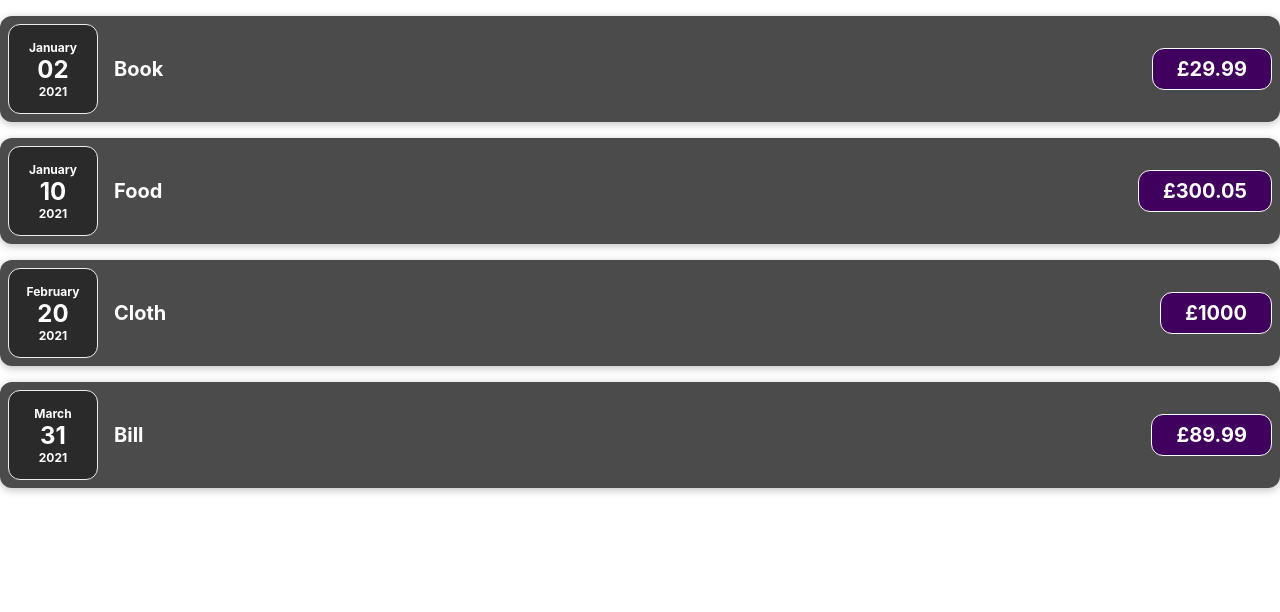
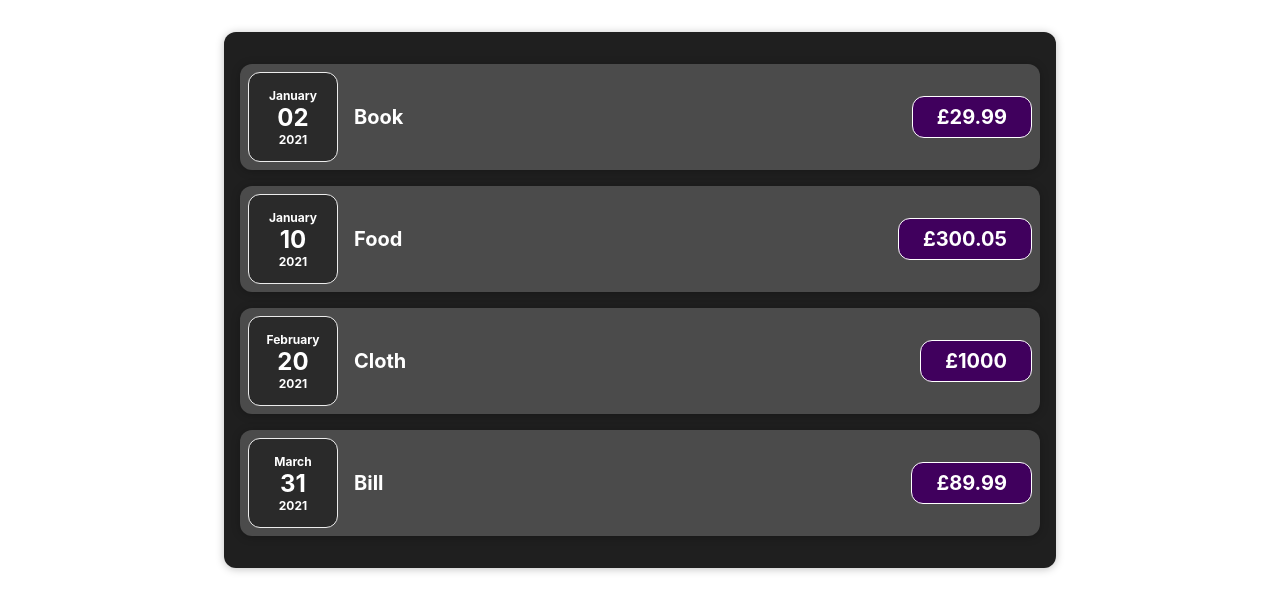
Before and after one commit to quinnZZzzzz/React_Review_app1, a React (Create React App) app: page / in a window 1280 px wide. Shown: the top 612 px of the page. Built offline with nearby package versions, Linux system fonts and the light colour scheme.

Commit message:
composition (props.children)

```diff
--- a/src/App.js
+++ b/src/App.js
@@ -1,39 +1,10 @@
 import logo from "./logo.svg";
 import "./App.css";
 import ExpenseItem from "./components/ExpenseItem";
-
-const expenses = [
-  {
-    date: new Date("01-02-2021"),
-    title: "Book",
-    amount: "£29.99",
-  },
-  {
-    date: new Date("1-10-2021"),
-    title: "Food",
-    amount: "£300.05",
-  },
-  {
-    date: new Date("2-20-2021"),
-    title: "Cloth",
-    amount: "£1000",
-  },
-  {
-    date: new Date("03-31-2021"),
-    title: "Bill",
-    amount: "£89.99",
-  },
-];
+import Expenses from "./components/Expenses";
 
 function App() {
-  return (
-    <div>
-      <ExpenseItem items={expenses[0]} />
-      <ExpenseItem items={expenses[1]} />
-      <ExpenseItem items={expenses[2]} />
-      <ExpenseItem items={expenses[3]} />
-    </div>
-  );
+  return <Expenses />;
 }
 
 export default App;
--- /dev/null
+++ b/src/components/Card.css
@@ -0,0 +1,4 @@
+.card {
+  border-radius: 12px;
+  box-shadow: 0 1px 8px rgba(0, 0, 0, 0.25);
+}
--- /dev/null
+++ b/src/components/Card.js
@@ -0,0 +1,8 @@
+import "./Card.css";
+
+const Card = (props) => {
+  const classes = "card " + props.className;
+  return <div className={classes}>{props.children}</div>;
+};
+
+export default Card;
--- a/src/components/ExpenseItem.css
+++ b/src/components/ExpenseItem.css
@@ -2,10 +2,8 @@
   display: flex;
   justify-content: space-between;
   align-items: center;
-  box-shadow: 0 2px 8px rgba(0, 0, 0, 0.25);
   padding: 0.5rem;
   margin: 1rem 0;
-  border-radius: 12px;
   background-color: #4b4b4b;
 }
 
--- a/src/components/ExpenseItem.js
+++ b/src/components/ExpenseItem.js
@@ -1,17 +1,18 @@
 import "./ExpenseItem.css";
 import ExpenseDate from "./ExpenseDate";
+import Card from "./Card";
 
 const ExpenseItem = (props) => {
   const dates = props.items.date;
 
   return (
-    <div className="expense-item">
+    <Card className="expense-item">
       <ExpenseDate dates={dates} />
       <div className="expense-item__description">
         <h2>{props.items.title}</h2>
         <div className="expense-item__price">{props.items.amount}</div>
       </div>
-    </div>
+    </Card>
   );
 };
 
--- /dev/null
+++ b/src/components/Expenses.css
@@ -0,0 +1,7 @@
+.expenses {
+  padding: 1rem;
+  background-color: rgb(31, 31, 31);
+  margin: 2rem auto;
+  width: 50rem;
+  max-width: 95%;
+}
--- /dev/null
+++ b/src/components/Expenses.js
@@ -0,0 +1,39 @@
+import ExpenseItem from "./ExpenseItem";
+import "./Expenses.css";
+import Card from "./Card";
+
+const Expenses = () => {
+  const expenses = [
+    {
+      date: new Date("01-02-2021"),
+      title: "Book",
+      amount: "£29.99",
+    },
+    {
+      date: new Date("1-10-2021"),
+      title: "Food",
+      amount: "£300.05",
+    },
+    {
+      date: new Date("2-20-2021"),
+      title: "Cloth",
+      amount: "£1000",
+    },
+    {
+      date: new Date("03-31-2021"),
+      title: "Bill",
+      amount: "£89.99",
+    },
+  ];
+
+  return (
+    <Card className="expenses">
+      <ExpenseItem items={expenses[0]} />
+      <ExpenseItem items={expenses[1]} />
+      <ExpenseItem items={expenses[2]} />
+      <ExpenseItem items={expenses[3]} />
+    </Card>
+  );
+};
+
+export default Expenses;
```
